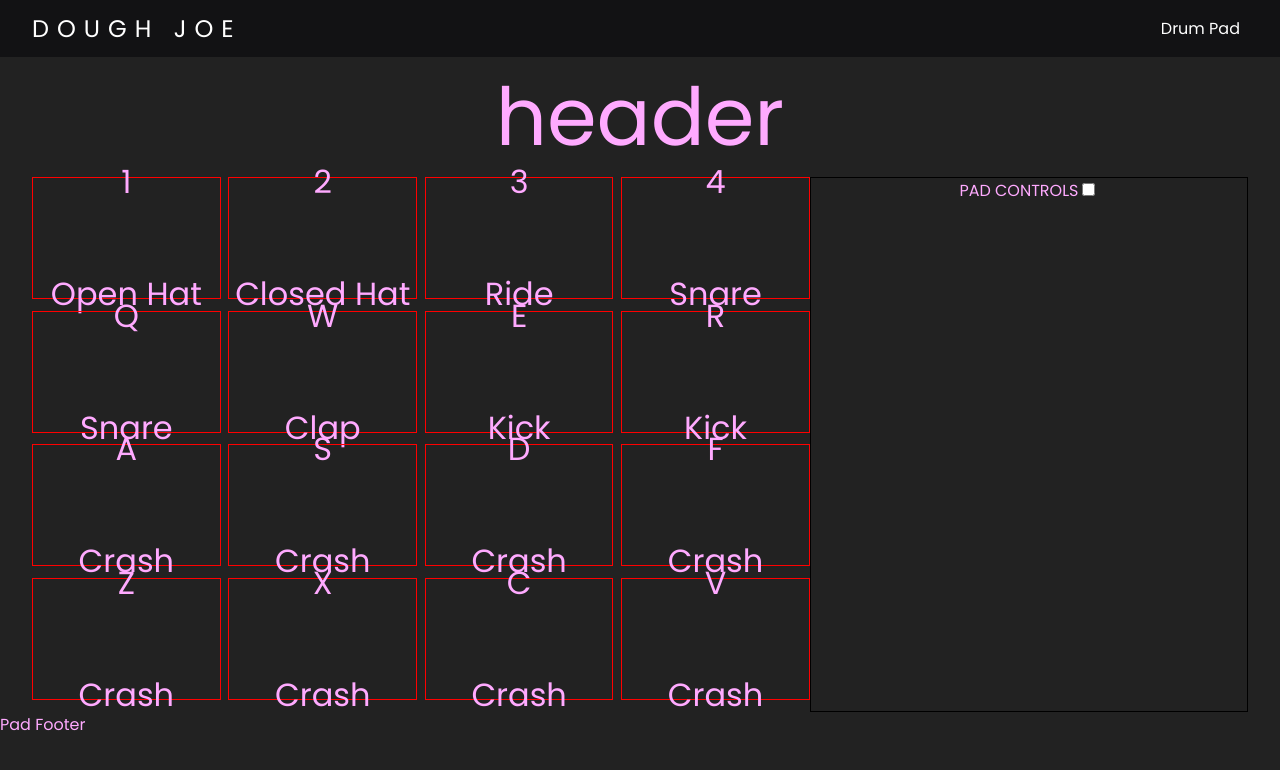
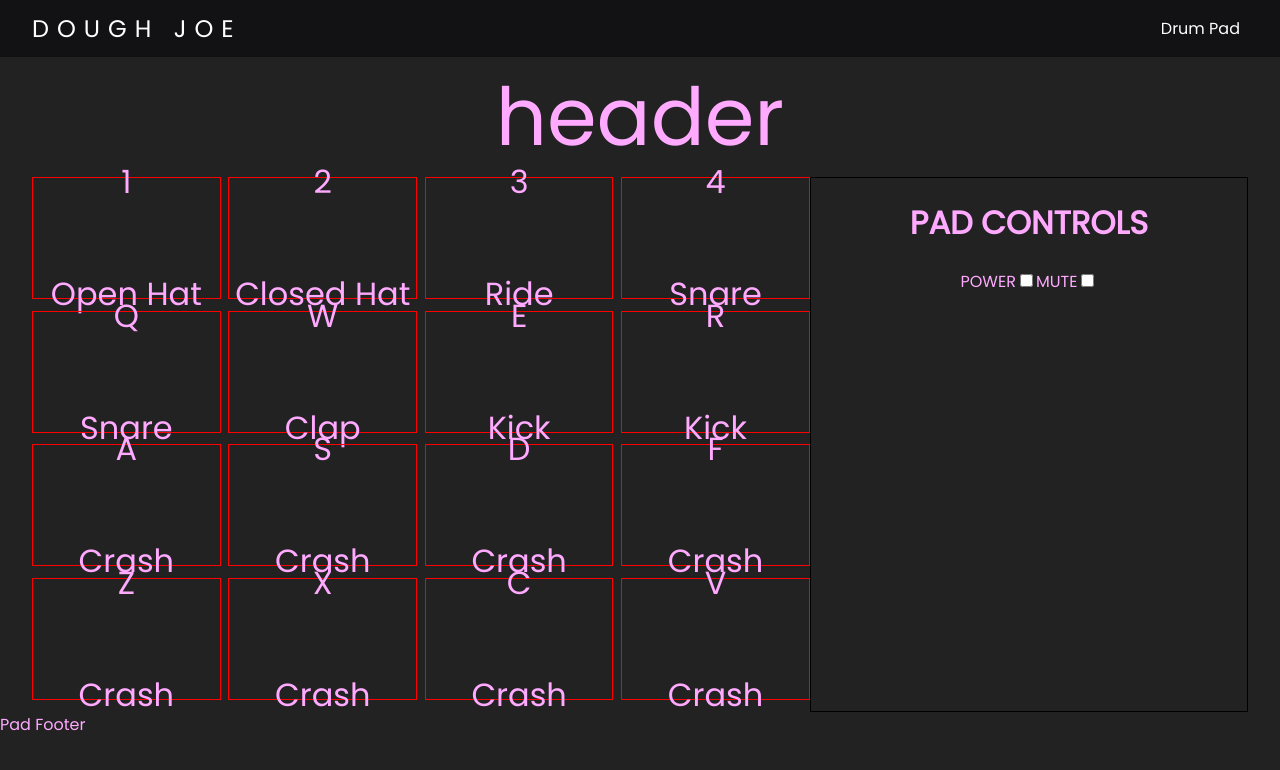
Before and after one commit to Zobee/AlchemixstImproved, a React (Create React App) app in the folder alchemixst/: page /pad in a window 1280 px wide. Shown: the top 770 px of the page. Built offline with nearby package versions, Linux system fonts and the light colour scheme.

Commit message:
Added mute functionality to pad control

```diff
--- a/alchemixst/package.json
+++ b/alchemixst/package.json
@@ -12,6 +12,7 @@
     "@testing-library/user-event": "^7.2.1",
     "react": "^16.13.1",
     "react-dom": "^16.13.1",
+    "react-icons": "^4.2.0",
     "react-router-dom": "^5.2.0",
     "react-scripts": "3.4.3",
     "react-transition-group": "^4.4.1"
--- a/alchemixst/src/components/DrumPad/DrumPad.js
+++ b/alchemixst/src/components/DrumPad/DrumPad.js
@@ -6,12 +6,13 @@ import PadBottom from './PadBottom'
 
 function DrumPad() {
     const [isOn, setIsOn] = useState(false)
+    const [mute, setMute] = useState(false)
     return (
         <div className='drumpad'>
             <PadHeader/>
             <div className='pad-container'>
-                <PadDeck isOn={isOn}/>
-                <PadControls setIsOn={setIsOn}/>
+                <PadDeck isOn={isOn} mute={mute}/>
+                <PadControls setIsOn={setIsOn} setMute={setMute}/>
             </div>
             <PadBottom/>
         </div>
--- a/alchemixst/src/components/DrumPad/Pad.js
+++ b/alchemixst/src/components/DrumPad/Pad.js
@@ -1,6 +1,6 @@
 import React, {useState, useEffect} from 'react'
 
-function Pad({isOn, pad}) {
+function Pad({isOn, pad, mute}) {
     const {id, keyInput, beatName, sound} = pad;
     const [isDown, setIsDown] = useState("");
 
@@ -8,7 +8,7 @@ function Pad({isOn, pad}) {
         setIsDown("down")
         const playback = new Audio(aud)
         playback.currentTime = 0
-        playback.volume = 1
+        playback.volume = mute ? 0 : 1
         playback.play();
         playback.remove();
         setTimeout(() => setIsDown(""), 250)
--- a/alchemixst/src/components/DrumPad/PadControls.js
+++ b/alchemixst/src/components/DrumPad/PadControls.js
@@ -1,15 +1,25 @@
 import React from 'react'
 
-function PadControls({setIsOn}) {
+function PadControls({setIsOn, setMute}) {
     return (
         <div className='pad-controls'>
-            PAD CONTROLS
-            <label>
-                <input
+            <h1>PAD CONTROLS</h1>
+            <label for='power'>
+                POWER
+            </label>
+            <input
                 type='checkbox'
-                onChange={() => setIsOn(prev => !prev)}>
-                </input>
+                name='power'
+                onChange={() => setIsOn(prev => !prev)}
+            />
+            <label for='mute'>
+                MUTE
             </label>
+            <input
+                type='checkbox'
+                name='mute'
+                onChange={() => setMute(prev => !prev)}
+            />
         </div>
     )
 }
--- a/alchemixst/src/components/DrumPad/PadDeck.js
+++ b/alchemixst/src/components/DrumPad/PadDeck.js
@@ -1,10 +1,10 @@
 import React from 'react'
 import Pad from './Pad'
 import padData from './padData'
-function PadDeck({isOn}) {
+function PadDeck({isOn, mute}) {
     return (
         <div className='pad-deck'>
-            {padData.map(pad => <Pad isOn={isOn} key={pad.id} pad={pad}/>)}
+            {padData.map(pad => <Pad isOn={isOn} mute={mute} key={pad.id} pad={pad}/>)}
         </div>
     )
 }
--- a/alchemixst/src/index.css
+++ b/alchemixst/src/index.css
@@ -607,6 +607,8 @@ body{
 
 .pad.down{
   transform: translateY(0.2em);
+  background-color: #FF5555;
+  background-blend-mode: lighten;
 }
 
 .pad-controls{
@@ -718,3 +720,5 @@ body{
     display: none;
   }
 }
+
+/* PAD CONTROL PANEL*/
```
Also changed, not shown: package.json (deleted, +0 -12 lines), 1 other file (tests, documents, lock files or other folders).
